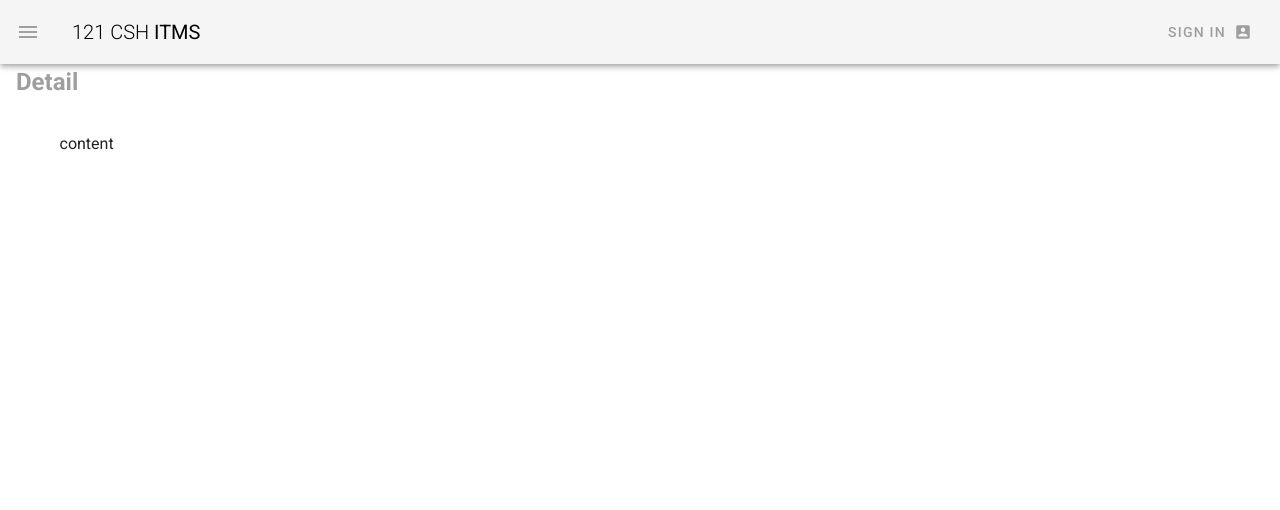
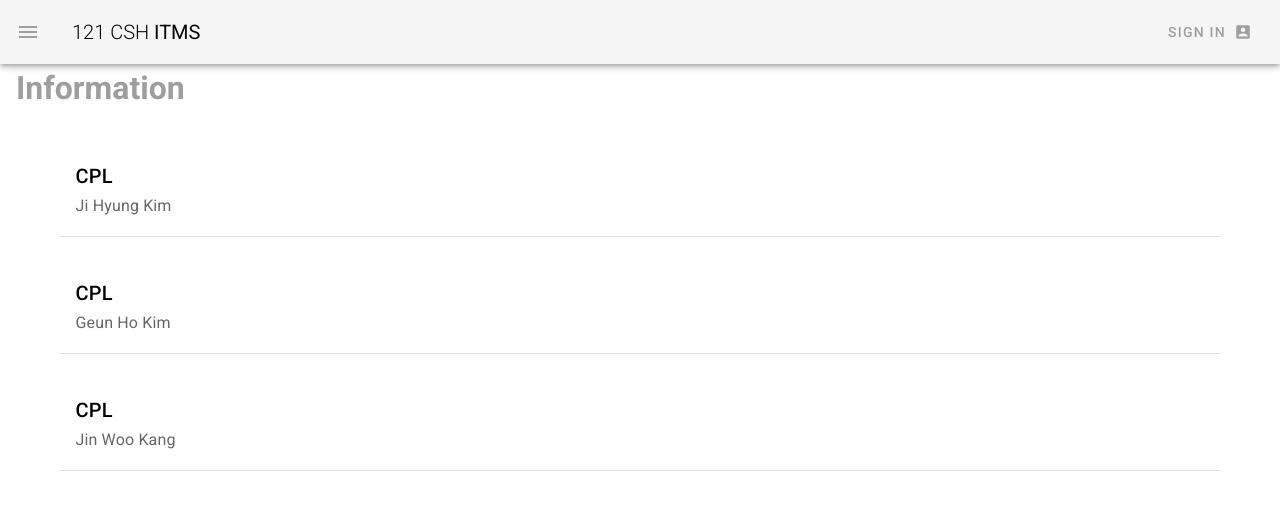
Before and after one commit to jiselectric/121-csh, a Vue app: page /detail in a window 1280 px wide. Shown: the top 510 px of the page. Built offline with nearby package versions, Linux system fonts and the light colour scheme.

Commit message:
detail commit

```diff
--- a/src/views/detail.vue
+++ b/src/views/detail.vue
@@ -1,9 +1,19 @@
 <template>
-  <div class='detail'>
-    <h2 class="subheading grey--text"> Detail </h2>
+  <div class="team">
+    <h1 class="subheading grey--text"> Information </h1>
 
-     <v-container class="my-5">
-      content
+    <v-container class="my-5">
+      <v-layout row wrap>
+        <v-flex xs12 sm12 md12 lg12 v-for="soldier in soldiers" :key="soldier.firstName">
+          <v-card flat class="text-xs-center ma-3 shaped border-radius">
+            <v-card-text>
+              <div class="title black--text"> {{ soldier.rank}} </div>
+              <div class="subtitle-1"> {{ soldier.firstName }} {{ soldier.lastName }} </div>
+            </v-card-text>
+            <v-divider></v-divider>
+          </v-card>
+        </v-flex>
+      </v-layout>
     </v-container>
   </div>
 </template>
@@ -12,6 +22,15 @@
 // @ is an alias to /src
 
 export default {
+  data () {
+    return {
+      soldiers: [
+        { rank: 'CPL', firstName: 'Ji Hyung', lastName: 'Kim', company: 'HHD', section: 'RSO' },
+        { rank: 'CPL', firstName: 'Geun Ho', lastName: 'Kim', company: 'Alpha', section: 'MDS' },
+        { rank: 'CPL', firstName: 'Jin Woo', lastName: 'Kang', company: 'Alpha', section: 'Sr. KATUSA' }
+      ]
+    }
+  }
 
 }
 </script>
```
